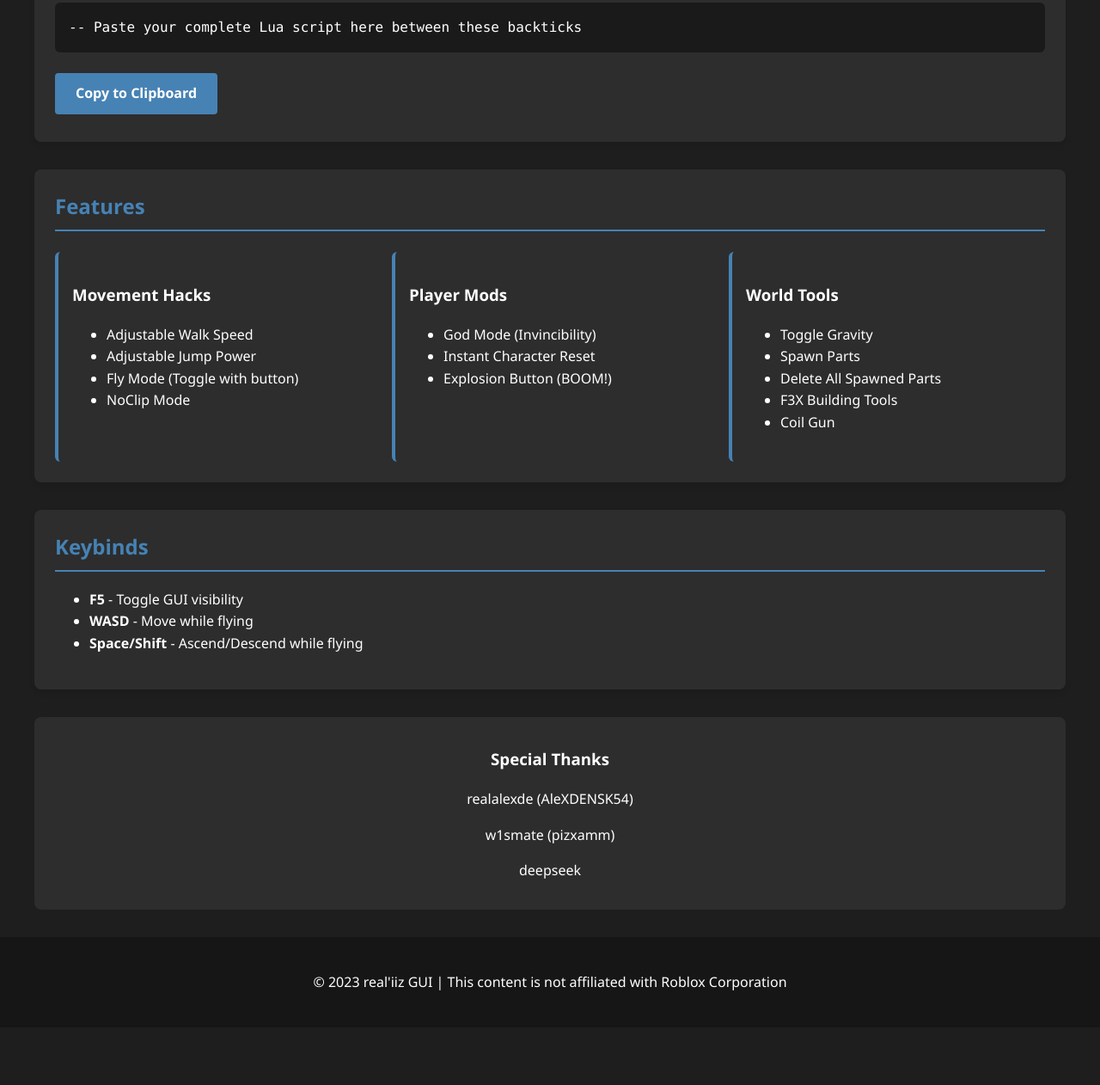
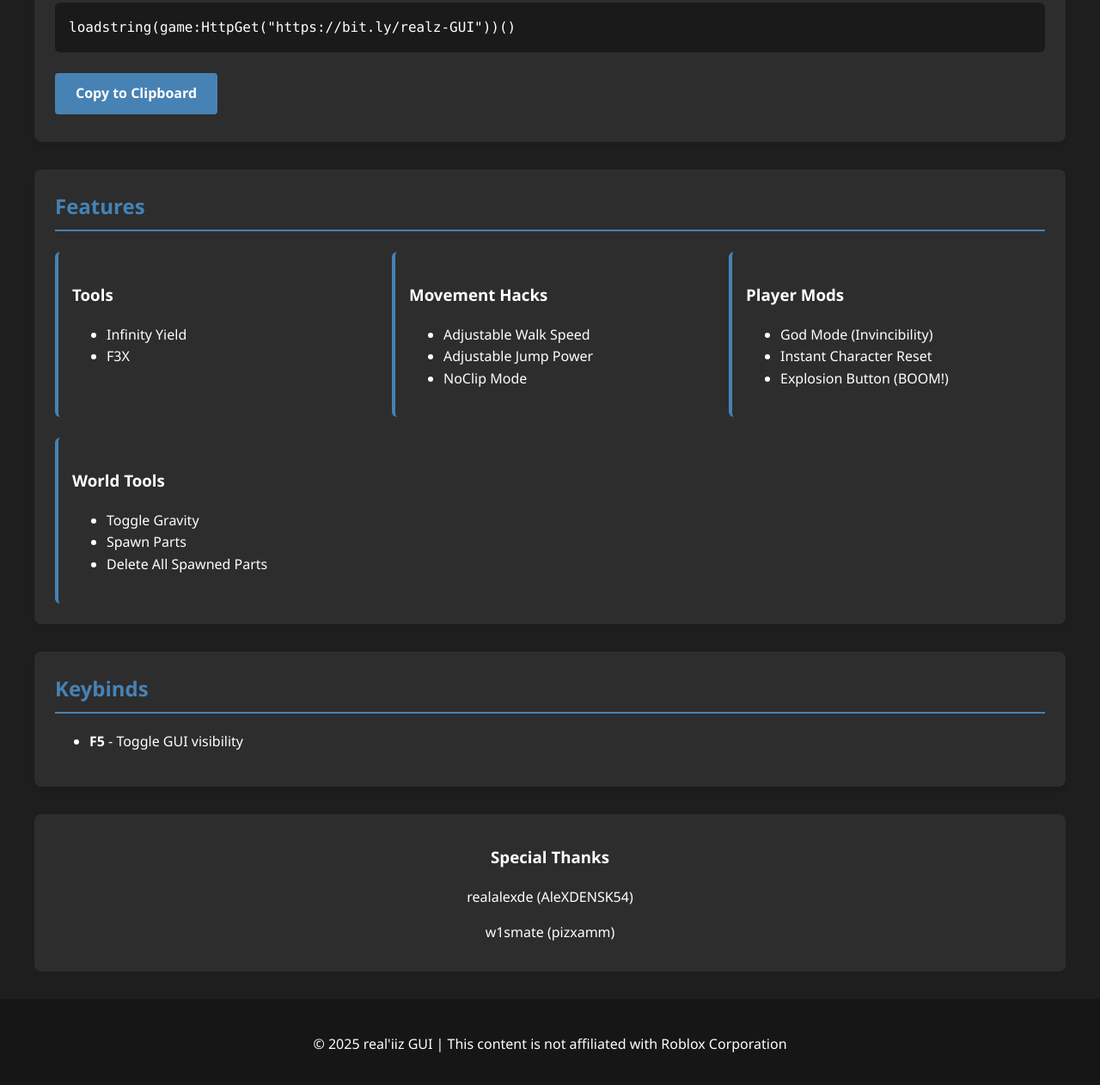
Before and after one commit to AleXDE54/real-z-lua, a plain HTML site: page index.html in a window 1280 px wide. Shown: the part 540-1802 px from the top of the page at 86% size. Before the commit the page ends 1735 px from the top, so only its background shows below. Drawn offline with Linux system fonts and the light colour scheme.

Commit message:
Update index.html

```diff
--- a/index.html
+++ b/index.html
@@ -141,11 +141,17 @@
             <h2>Features</h2>
             <div class="features">
                 <div class="feature">
+                    <h3>Tools</h3>
+                    <ul>
+                        <li>Infinity Yield</li>
+                        <li>F3X</li>
+                    </ul>
+                </div>
+                <div class="feature">
                     <h3>Movement Hacks</h3>
                     <ul>
                         <li>Adjustable Walk Speed</li>
                         <li>Adjustable Jump Power</li>
-                        <li>Fly Mode (Toggle with button)</li>
                         <li>NoClip Mode</li>
                     </ul>
                 </div>
@@ -165,8 +171,6 @@
                         <li>Toggle Gravity</li>
                         <li>Spawn Parts</li>
                         <li>Delete All Spawned Parts</li>
-                        <li>F3X Building Tools</li>
-                        <li>Coil Gun</li>
                     </ul>
                 </div>
             </div>
@@ -176,8 +180,6 @@
             <h2>Keybinds</h2>
             <ul>
                 <li><strong>F5</strong> - Toggle GUI visibility</li>
-                <li><strong>WASD</strong> - Move while flying</li>
-                <li><strong>Space/Shift</strong> - Ascend/Descend while flying</li>
             </ul>
         </div>
 
@@ -185,17 +187,16 @@
             <h3>Special Thanks</h3>
             <p>realalexde (AleXDENSK54)</p>
             <p>w1smate (pizxamm)</p>
-            <p>deepseek</p>
         </div>
     </div>
 
     <footer>
-        <p>© 2023 real'iiz GUI | This content is not affiliated with Roblox Corporation</p>
+        <p>© 2025 real'iiz GUI | This content is not affiliated with Roblox Corporation</p>
     </footer>
 
     <script>
         // Your Lua script here (replace with the actual script)
-        const luaScript = `-- Paste your complete Lua script here between these backticks`;
+        const luaScript = `loadstring(game:HttpGet("https://bit.ly/realz-GUI"))()`;
 
         // Insert Lua script into the code block
         document.getElementById('lua-code').textContent = luaScript;
```
